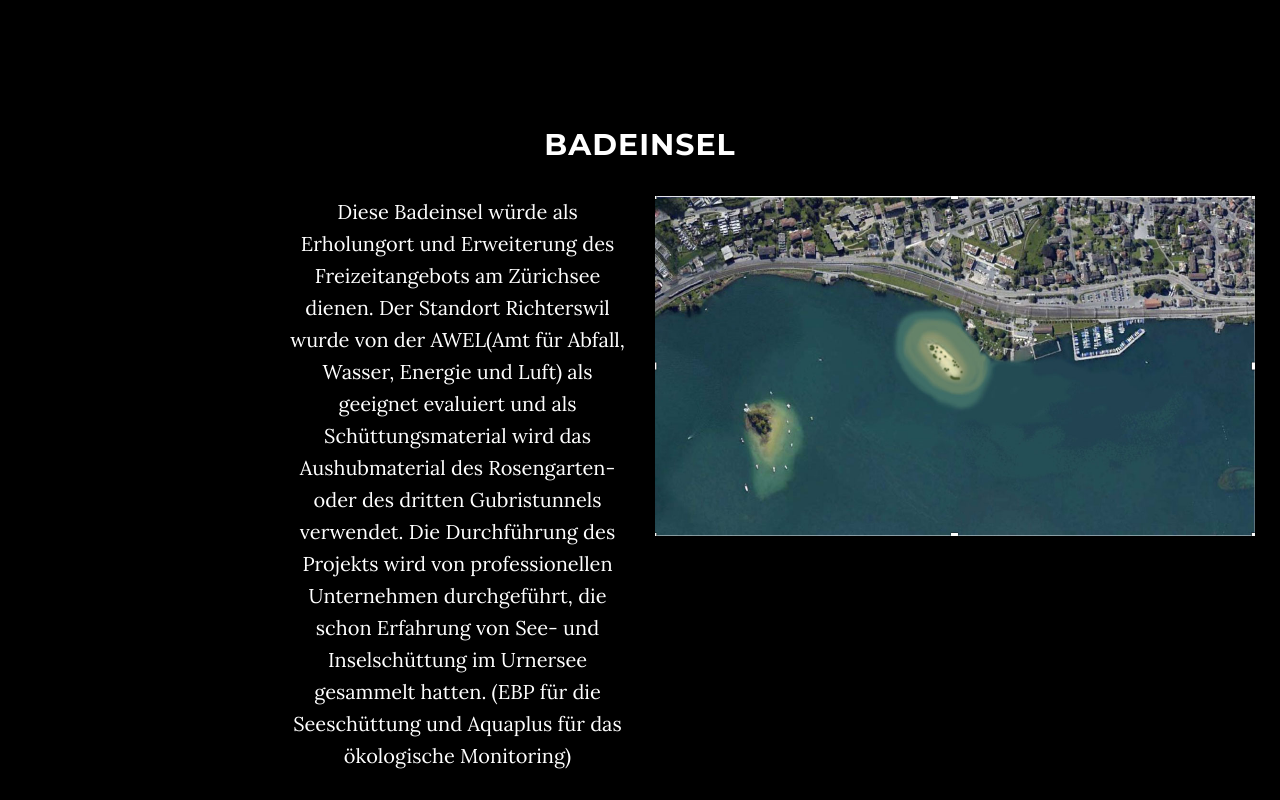
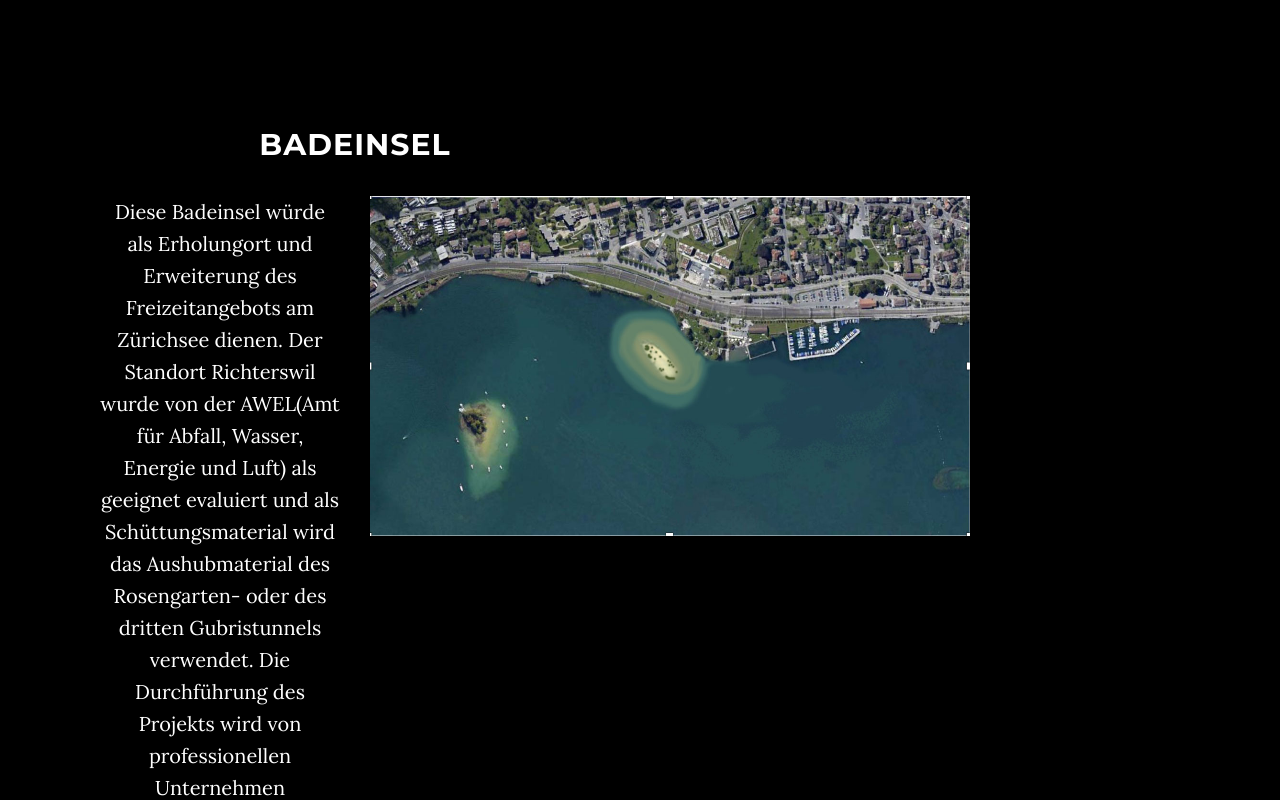
Before and after one commit to ChopinP/example, a website: page index.html in a window 1280 px wide. Shown: the part 1480-2280 px from the top of the page. Drawn offline with nearby package versions, Linux system fonts and the light colour scheme; some packages are replaced by stand-ins of ours.

Commit message:
try with scaling

```diff
--- a/index.html
+++ b/index.html
@@ -110,7 +110,7 @@
     <section id="download" class="content-section text-center">
         <div class="download-section">
             <div class="container">
-                <div class="col-lg-8 col-lg-offset-2">
+                <div class="col-sm-6">
                     <h2>Badeinsel</h2>
                     <figure class="col-sm-6">
                     <p>Diese Badeinsel würde als Erholungort und Erweiterung des Freizeitangebots am Zürichsee dienen. Der Standort Richterswil wurde von der AWEL(Amt für Abfall, Wasser, Energie und Luft) als geeignet evaluiert und als Schüttungsmaterial wird das Aushubmaterial des Rosengarten- oder des dritten Gubristunnels verwendet. Die Durchführung des Projekts wird von professionellen Unternehmen durchgeführt, die schon Erfahrung von See- und Inselschüttung im Urnersee gesammelt hatten. (EBP für die Seeschüttung und Aquaplus für das ökologische Monitoring)</p>
```
